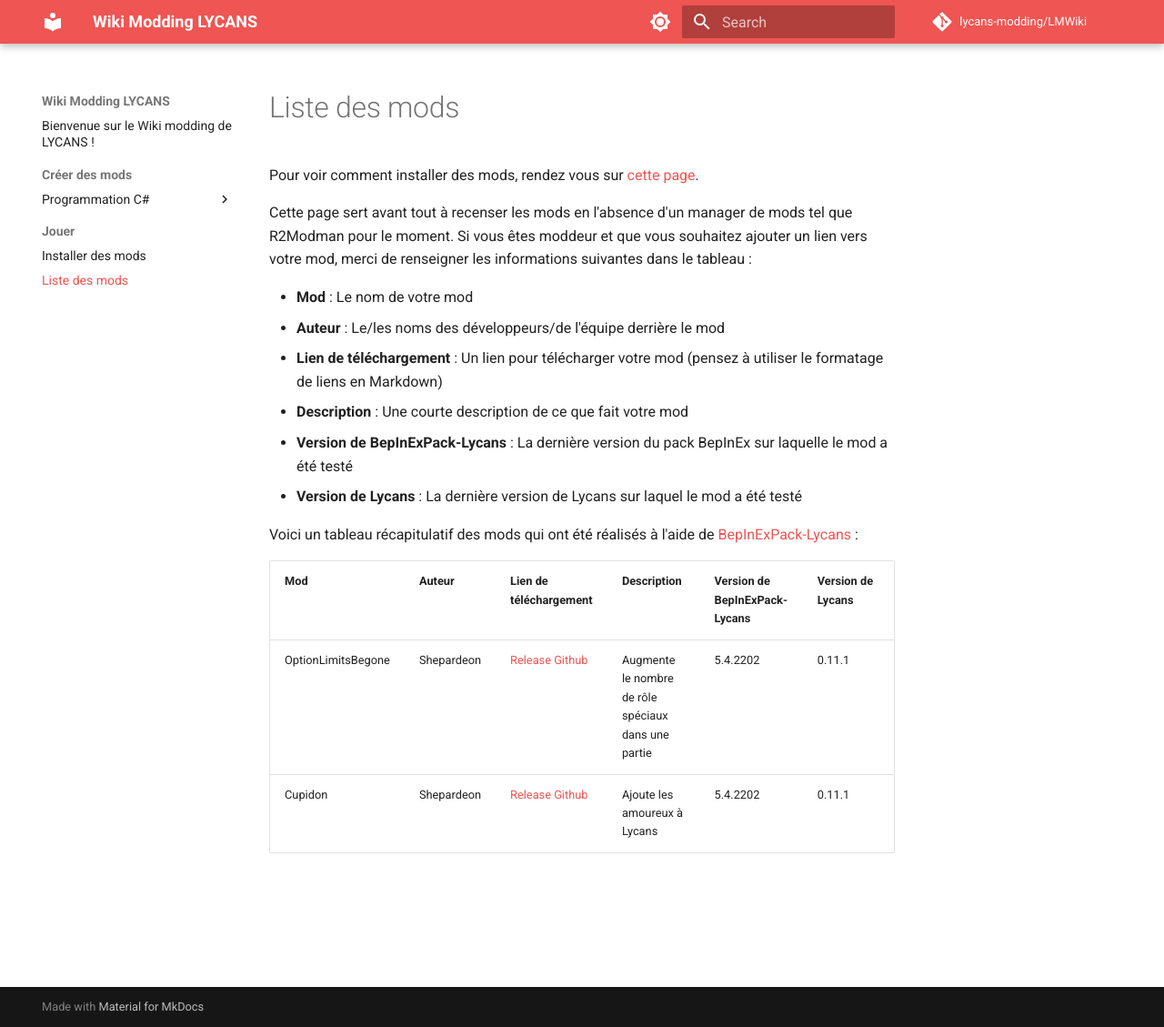
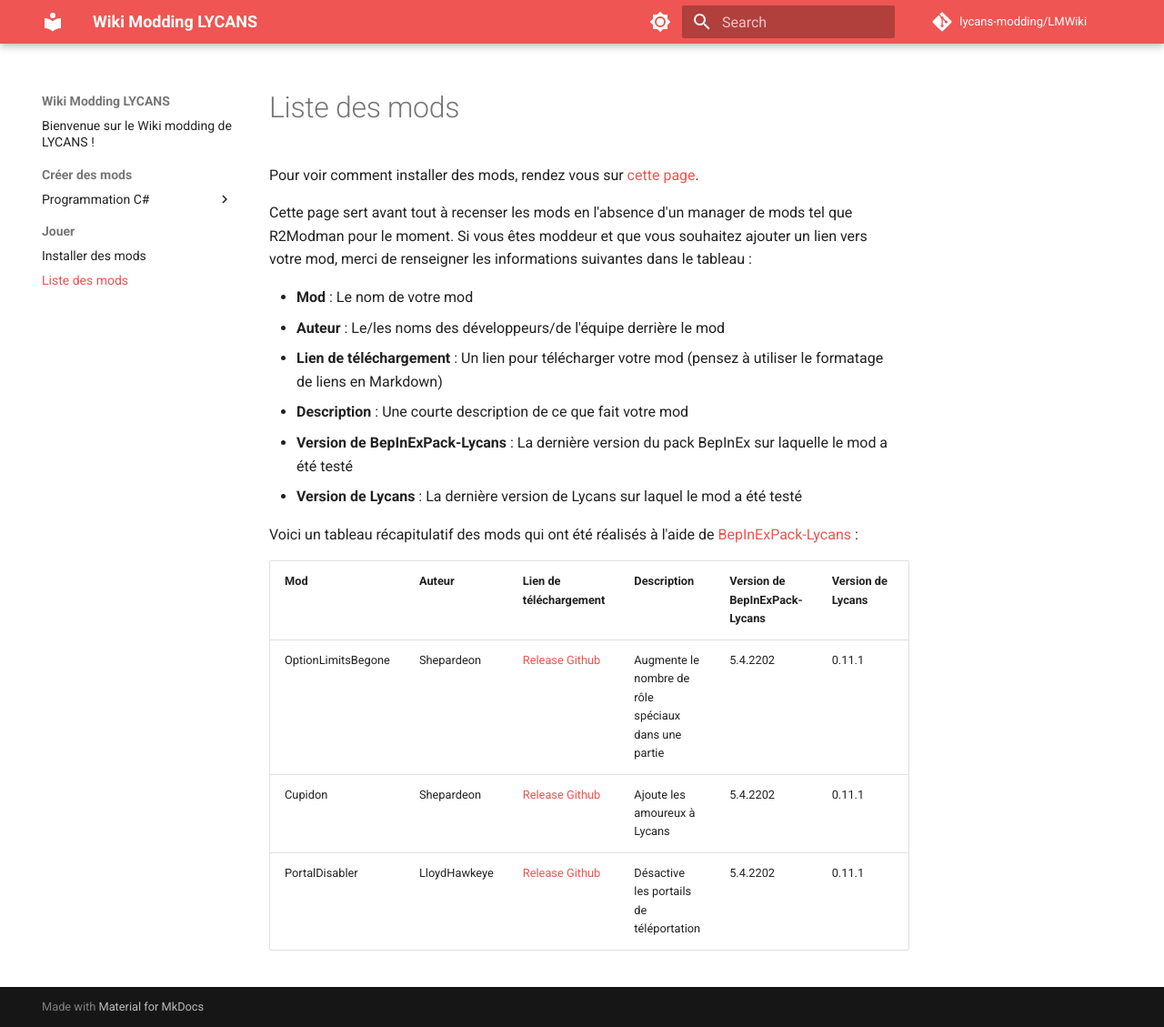
Before and after one commit to lycans-modding/LMWiki, an MkDocs documentation site: the page built from docs/Jouer/Liste-des-mods.md, in a window 1280 px wide and 1129 px high. Shown: the whole window at 91% size. Built offline with MkDocs 1.6.1 and Material for MkDocs 9.7.7, drawn with Linux system fonts in a browser that asks for light colours; comment, search, counter and statistics services are not loaded.

Commit message:
[GitHub Action] Update docs

```diff
--- a/docs/Jouer/Liste-des-mods.md
+++ b/docs/Jouer/Liste-des-mods.md
@@ -18,3 +18,4 @@ Voici un tableau récapitulatif des mods qui ont été réalisés à l'aide de [
 |---|------|----------------------|-----------|----------------------------|----------------|
 |OptionLimitsBegone|Shepardeon|[Release Github](https://github.com/Shepardeon/LycansMod-OptionsLimitsBegone/releases)|Augmente le nombre de rôle spéciaux dans une partie|5.4.2202|0.11.1|
 |Cupidon|Shepardeon|[Release Github](https://github.com/Shepardeon/LycansMod-Cupidon/releases)|Ajoute les amoureux à Lycans|5.4.2202|0.11.1|
+|PortalDisabler|LloydHawkeye|[Release Github](https://github.com/LloydHawkeye/Lycans-PortalDisabler/releases)|Désactive les portails de téléportation|5.4.2202|0.11.1|
```
